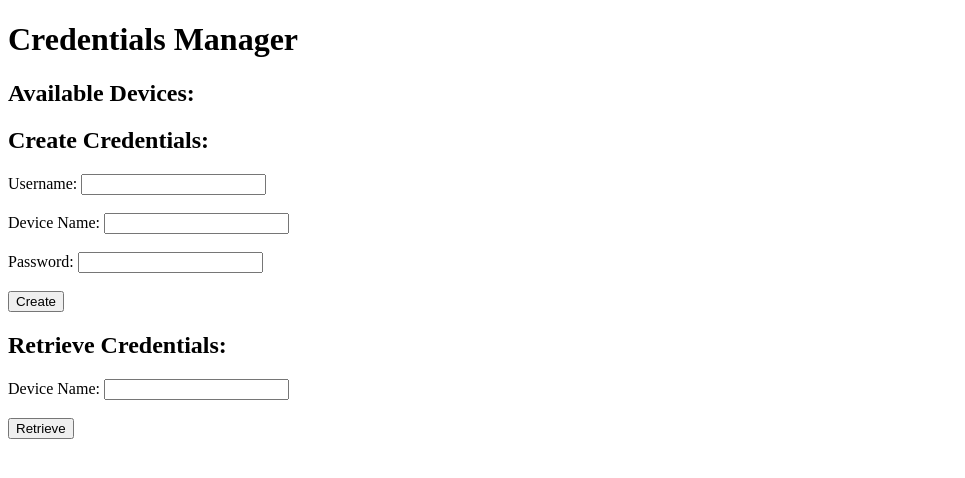
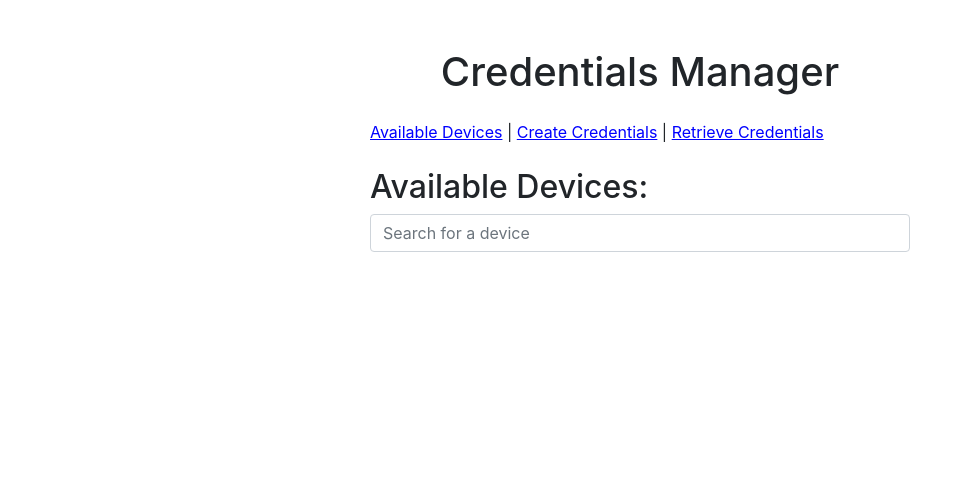
Before and after one commit to ramzcode/AirBackupX, a Flask app: page / in a window 1280 px wide. Shown: the top 478 px of the page, without its empty margins (0-965 px from the left). Run offline with Flask 3, Linux system fonts and the light colour scheme; some libraries are stand-ins or nearby versions.

Commit message:
Major Improvement/ UI styling

```diff
--- a/RESTful_API/webAPI.py
+++ b/RESTful_API/webAPI.py
@@ -102,4 +102,4 @@
 
 if __name__ == '__main__':
     #app.run(debug=True)
-    app.run(host='0.0.0.0')
+    app.run(host='0.0.0.0', port=3031)
--- a/templates/index.html
+++ b/templates/index.html
@@ -1,26 +1,91 @@
 <!DOCTYPE html>
-<html>
+<html lang="en">
 <head>
+    <meta charset="UTF-8">
+    <meta name="viewport" content="width=device-width, initial-scale=1.0">
     <title>Credentials Manager</title>
+    <!-- Include Bootstrap CSS -->
+    <link rel="stylesheet" href="https://maxcdn.bootstrapcdn.com/bootstrap/4.5.2/css/bootstrap.min.css">
+    <!-- Include custom CSS -->
+    <style>
+        .submenu-item {
+            cursor: pointer;
+            text-decoration: underline;
+            color: blue;
+        }
+    </style>
+    <!-- Include jQuery -->
+    <script src="https://code.jquery.com/jquery-3.6.0.min.js"></script>
 </head>
 <body>
-    <h1>Credentials Manager</h1>
+    <div class="container mt-5">
+        <div class="row">
+            <div class="col-md-6 offset-md-3">
+                <h1 class="text-center">Credentials Manager</h1>
 
-    <!-- List available devices -->
+                <!-- Submenu -->
+                <div class="mt-4 mb-4">
+                    <span class="submenu-item" onclick="showDevices()">Available Devices</span> |
+                    <span class="submenu-item" onclick="showCreateForm()">Create Credentials</span> |
+                    <span class="submenu-item" onclick="showRetrieveForm()">Retrieve Credentials</span>
+                </div>
+
+		<!-- Available Devices -->
+		<!-- Available Devices -->
+                <div id="devices-section">
                     <h2>Available Devices:</h2>
-    <ul>
+
+                    <!-- Search Input -->
+                    <div class="form-group">
+                        <input type="text" class="form-control" id="search-input" placeholder="Search for a device" oninput="searchDevices()">
+                    </div>
+
+                    <ul class="list-group" id="device-list">
                         {% for device in devices %}
-            <li>
+		            <!---li class="list-group-item d-flex justify-content-between align-items-center"-->
+	                    <li class="list-group-item">
                                 <strong>{{ device }}</strong>
-                [<a href="{{ url_for('edit', device=device) }}">Edit</a>]
-                [<a href="{{ url_for('delete', device=device) }}">Delete</a>]
+                                <div>
+                                    <a href="{{ url_for('edit', device=device) }}" class="btn btn-sm btn-primary mr-2">Edit</a>
+                                    <a href="{{ url_for('delete', device=device) }}" class="btn btn-sm btn-danger">Delete</a>
+                                </div>
                             </li>
                         {% endfor %}
                     </ul>
+                </div>
+
+                <script>
+                    // JavaScript function to filter devices based on search input
+                    function searchDevices() {
+                        // Get the input value
+                        var input = document.getElementById('search-input').value.toUpperCase();
+
+                        // Get the list of devices
+                        var deviceList = document.getElementById('device-list');
+                        var devices = deviceList.getElementsByTagName('li');
+
+                        // Loop through all devices and toggle visibility
+                        for (var i = 0; i < devices.length; i++) {
+                            var deviceName = devices[i].getElementsByTagName('strong')[0].textContent.toUpperCase();
+                            if (deviceName.includes(input)) {
+                                devices[i].style.display = 'block'; // Show matching devices
+                            } else {
+                                devices[i].style.display = 'none'; // Hide non-matching devices
+                            }
+                        }
+
+                        // Debugging: Log the search input and the number of matching devices
+                        console.log("Search Input:", input);
+                        console.log("Matching Devices:", document.querySelectorAll('#device-list li[style="display: block;"]').length);
+                    }
+                </script>
+                </div>
 
                 <!-- Create Credentials Form -->
+                <div id="create-form-section" style="display: none;">
                     <h2>Create Credentials:</h2>
                     <form method="POST" action="/create">
+                        <!-- ... (Create form fields) -->
 			<label for="username">Username:</label>
         		<input type="text" name="username" required><br><br>
 
@@ -32,9 +97,13 @@
 
         		<input type="submit" value="Create">
                     </form>
+                </div>
 
                 <!-- Retrieve Credentials Form -->
+                <div id="retrieve-form-section" style="display: none;">
                     <h2>Retrieve Credentials:</h2>
+                    <form method="POST" action="/retrieve">
+                        <!-- ... (Retrieve form fields) -->
 			<form method="POST" action="/retrieve">
         		<label for="device">Device Name:</label>
         		<input type="text" name="device" required><br><br>
@@ -42,5 +111,44 @@
         		<input type="submit" value="Retrieve">
     		    </form>
 
+                <!-- Display retrieved credentials -->
+                {% if username %}
+                    <h2>Retrieved Credentials:</h2>
+                    <p>Username: {{ username }}</p>
+                    <p>Password: {{ password }}</p>
+                {% elif username == "" %}
+                    <p>No credentials found for the device.</p>
+                {% endif %}
+                <br>
+                </div>
+            </div>
+        </div>
+    </div>
+
+    <!-- Include Bootstrap JS (optional) -->
+    <script src="https://ajax.googleapis.com/ajax/libs/jquery/3.5.1/jquery.min.js"></script>
+    <script src="https://cdnjs.cloudflare.com/ajax/libs/popper.js/1.16.0/umd/popper.min.js"></script>
+    <script src="https://maxcdn.bootstrapcdn.com/bootstrap/4.5.2/js/bootstrap.min.js"></script>
+
+    <script>
+        // JavaScript functions to toggle sections
+        function showDevices() {
+            document.getElementById('devices-section').style.display = 'block';
+            document.getElementById('create-form-section').style.display = 'none';
+            document.getElementById('retrieve-form-section').style.display = 'none';
+        }
+
+        function showCreateForm() {
+            document.getElementById('devices-section').style.display = 'none';
+            document.getElementById('create-form-section').style.display = 'block';
+            document.getElementById('retrieve-form-section').style.display = 'none';
+        }
+
+        function showRetrieveForm() {
+            document.getElementById('devices-section').style.display = 'none';
+            document.getElementById('create-form-section').style.display = 'none';
+            document.getElementById('retrieve-form-section').style.display = 'block';
+        }
+    </script>
 </body>
 </html>
--- a/webappLatest.py
+++ b/webappLatest.py
@@ -165,4 +165,4 @@
 
 if __name__ == '__main__':
     #app.run(debug=True)
-    app.run(host='0.0.0.0')
+    app.run(host='0.0.0.0', port=3030)
```
Also changed, not shown: 2 other files. Lines whose indentation alone changed are shown as unchanged.
